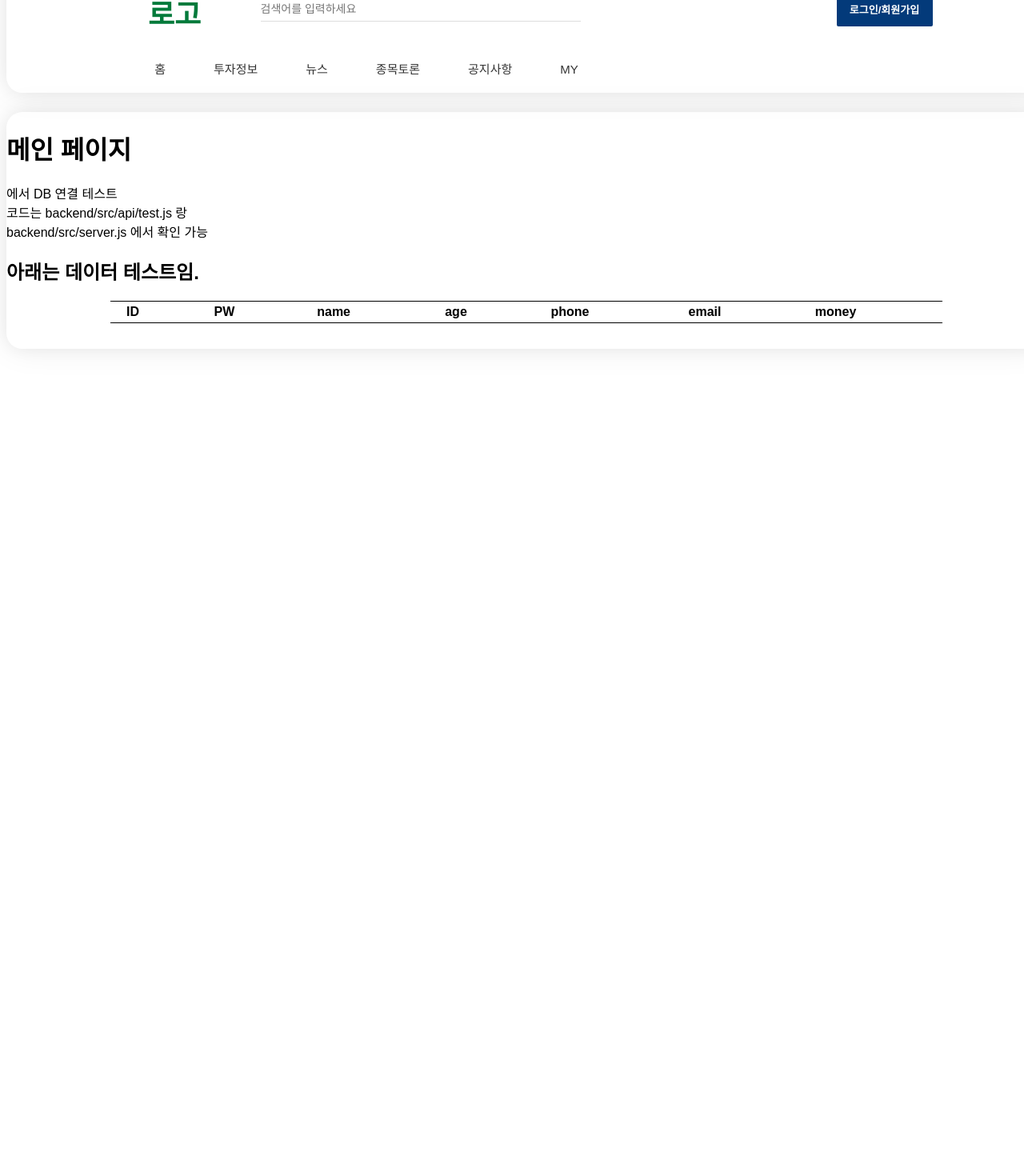
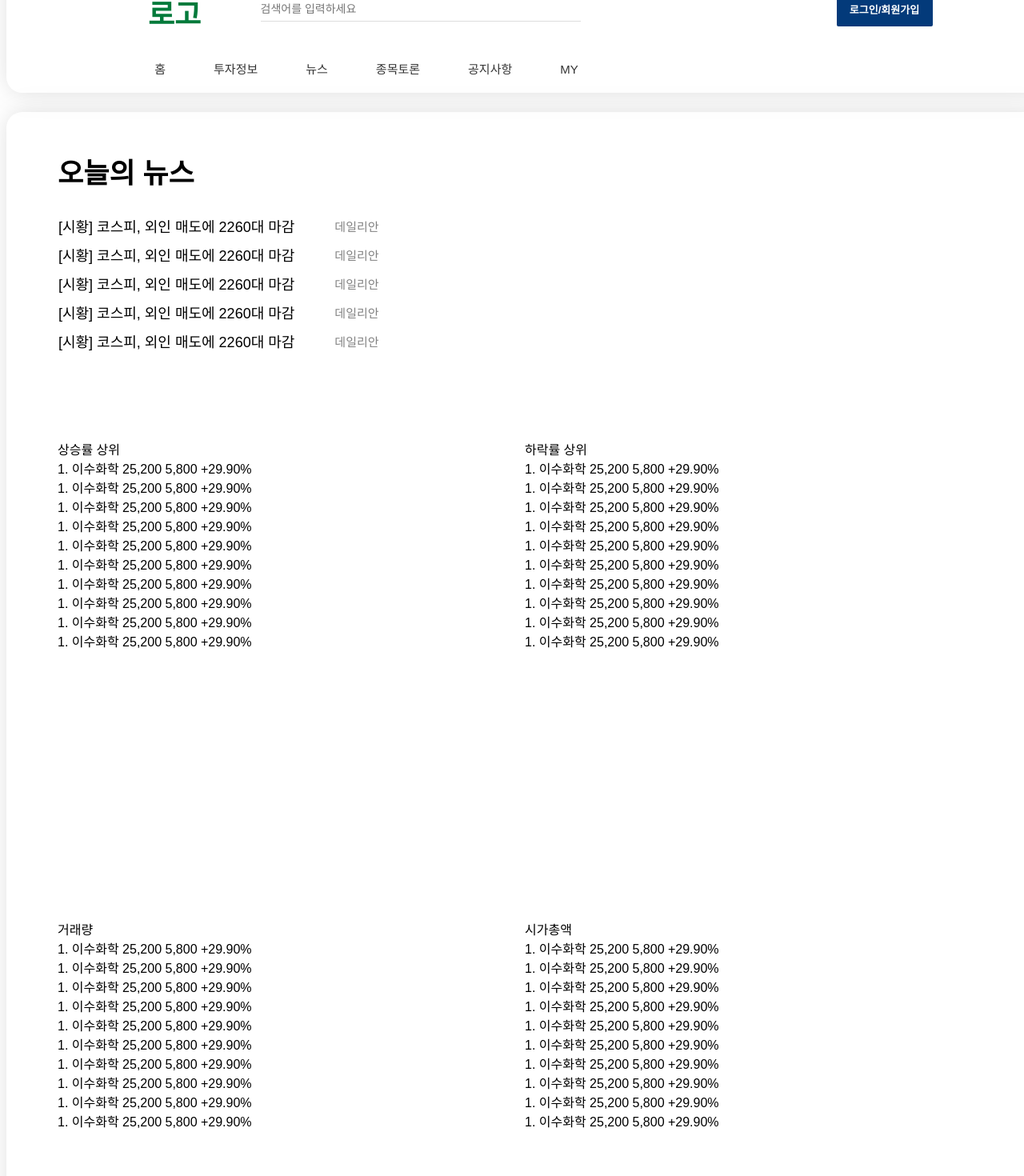
Before and after one commit to pparkjyy/DB_Project, a React (Create React App) app in the folder frontend/: page / in a window 1280 px wide. Shown: the part 75-1545 px from the top of the page at 80% size. Before the commit the page ends 1011 px from the top, so only its background shows below. Built offline with nearby package versions, Linux system fonts and the light colour scheme; no server answers; a web font is replaced by a local one.

Commit message:
홈 화면 프론트

```diff
--- a/frontend/src/pages/Home.js
+++ b/frontend/src/pages/Home.js
@@ -19,6 +19,43 @@ const Body = styled.div`
   align-items: "center";
   justify-content: "center";
   width: 100%;
+`;
+const Ranking = styled.div`
+  width: 40%;
+  height: 500px;
+  padding-top: 100px;
+  padding-left: 64px;
+  float: left;
+`
+const RankTitle = styled.div`
+  align-items: center;
+`
+const Title = styled.div`
+  padding-top: 48px;
+  padding-bottom: 30px;
+  padding-left: 64px;
+  font-size: 35px;
+  font-weight: bold;
+`;
+const NewsWrapper = styled.div`
+  display: flex;
+  flex-direction: column;
+  padding-left: 65px;
+  align-items: left;
+  justify-content: left;
+`;
+const NewsTitle = styled.div`
+  padding-bottom: 10px;
+  font-size: 18px;
+  float: left;
+`;
+const NewsOffice = styled.div`
+  padding-bottom: 10px;
+  font-size: 15px;
+  color: #808080;
+  float: left;
+  padding-left: 50px;
+  padding-top: 3px;
 `;
 const Tr = styled.tr`
   border-top: 1px solid black;
@@ -64,7 +101,7 @@ const Home = ({ history }) => {
   return (
     <Body style={{}}>
       <CardWrapper>
-        <h1>메인 페이지</h1>
+        {/* <h1>메인 페이지</h1>
         <div>에서 DB 연결 테스트</div>
         <div>코드는 backend/src/api/test.js 랑</div>
         <div>backend/src/server.js 에서 확인 가능</div>
@@ -80,7 +117,79 @@ const Home = ({ history }) => {
             <Td>money</Td>
           </TitleTr>
           {printData(Data)}
-        </table>
+        </table> */}
+
+        <Title>오늘의 뉴스</Title>
+        <NewsWrapper>
+          <div>
+            <NewsTitle>[시황] 코스피, 외인 매도에 2260대 마감</NewsTitle><NewsOffice>데일리안</NewsOffice>
+          </div>
+          <div>
+            <NewsTitle>[시황] 코스피, 외인 매도에 2260대 마감</NewsTitle><NewsOffice>데일리안</NewsOffice>
+          </div>
+          <div>
+            <NewsTitle>[시황] 코스피, 외인 매도에 2260대 마감</NewsTitle><NewsOffice>데일리안</NewsOffice>
+          </div>
+          <div>
+            <NewsTitle>[시황] 코스피, 외인 매도에 2260대 마감</NewsTitle><NewsOffice>데일리안</NewsOffice>
+          </div>
+          <div>
+            <NewsTitle>[시황] 코스피, 외인 매도에 2260대 마감</NewsTitle><NewsOffice>데일리안</NewsOffice>
+          </div>
+        </NewsWrapper>
+
+        <Ranking>
+          <RankTitle>상승률 상위</RankTitle>
+            <div>1. 이수화학 25,200 5,800 +29.90%</div>
+            <div>1. 이수화학 25,200 5,800 +29.90%</div>
+            <div>1. 이수화학 25,200 5,800 +29.90%</div>
+            <div>1. 이수화학 25,200 5,800 +29.90%</div>
+            <div>1. 이수화학 25,200 5,800 +29.90%</div>
+            <div>1. 이수화학 25,200 5,800 +29.90%</div>
+            <div>1. 이수화학 25,200 5,800 +29.90%</div>
+            <div>1. 이수화학 25,200 5,800 +29.90%</div>
+            <div>1. 이수화학 25,200 5,800 +29.90%</div>
+            <div>1. 이수화학 25,200 5,800 +29.90%</div>
+        </Ranking>
+        <Ranking>
+          <RankTitle>하락률 상위</RankTitle>
+            <div>1. 이수화학 25,200 5,800 +29.90%</div>
+            <div>1. 이수화학 25,200 5,800 +29.90%</div>
+            <div>1. 이수화학 25,200 5,800 +29.90%</div>
+            <div>1. 이수화학 25,200 5,800 +29.90%</div>
+            <div>1. 이수화학 25,200 5,800 +29.90%</div>
+            <div>1. 이수화학 25,200 5,800 +29.90%</div>
+            <div>1. 이수화학 25,200 5,800 +29.90%</div>
+            <div>1. 이수화학 25,200 5,800 +29.90%</div>
+            <div>1. 이수화학 25,200 5,800 +29.90%</div>
+            <div>1. 이수화학 25,200 5,800 +29.90%</div>
+        </Ranking>
+        <Ranking>
+          <RankTitle>거래량</RankTitle>
+            <div>1. 이수화학 25,200 5,800 +29.90%</div>
+            <div>1. 이수화학 25,200 5,800 +29.90%</div>
+            <div>1. 이수화학 25,200 5,800 +29.90%</div>
+            <div>1. 이수화학 25,200 5,800 +29.90%</div>
+            <div>1. 이수화학 25,200 5,800 +29.90%</div>
+            <div>1. 이수화학 25,200 5,800 +29.90%</div>
+            <div>1. 이수화학 25,200 5,800 +29.90%</div>
+            <div>1. 이수화학 25,200 5,800 +29.90%</div>
+            <div>1. 이수화학 25,200 5,800 +29.90%</div>
+            <div>1. 이수화학 25,200 5,800 +29.90%</div>
+        </Ranking>
+        <Ranking>
+          <RankTitle>시가총액</RankTitle>
+            <div>1. 이수화학 25,200 5,800 +29.90%</div>
+            <div>1. 이수화학 25,200 5,800 +29.90%</div>
+            <div>1. 이수화학 25,200 5,800 +29.90%</div>
+            <div>1. 이수화학 25,200 5,800 +29.90%</div>
+            <div>1. 이수화학 25,200 5,800 +29.90%</div>
+            <div>1. 이수화학 25,200 5,800 +29.90%</div>
+            <div>1. 이수화학 25,200 5,800 +29.90%</div>
+            <div>1. 이수화학 25,200 5,800 +29.90%</div>
+            <div>1. 이수화학 25,200 5,800 +29.90%</div>
+            <div>1. 이수화학 25,200 5,800 +29.90%</div>
+        </Ranking>
       </CardWrapper>
     </Body>
   );
```
